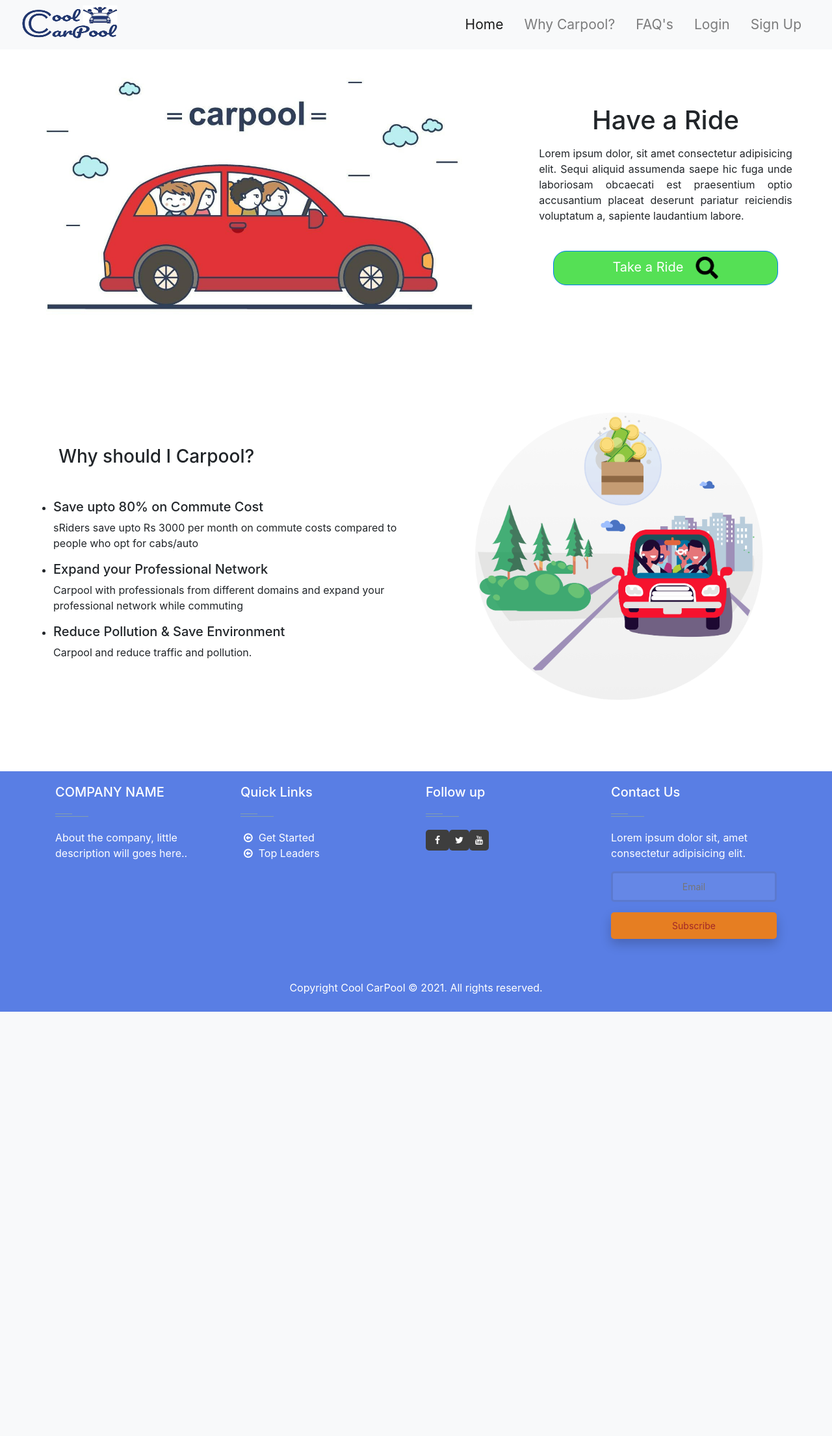
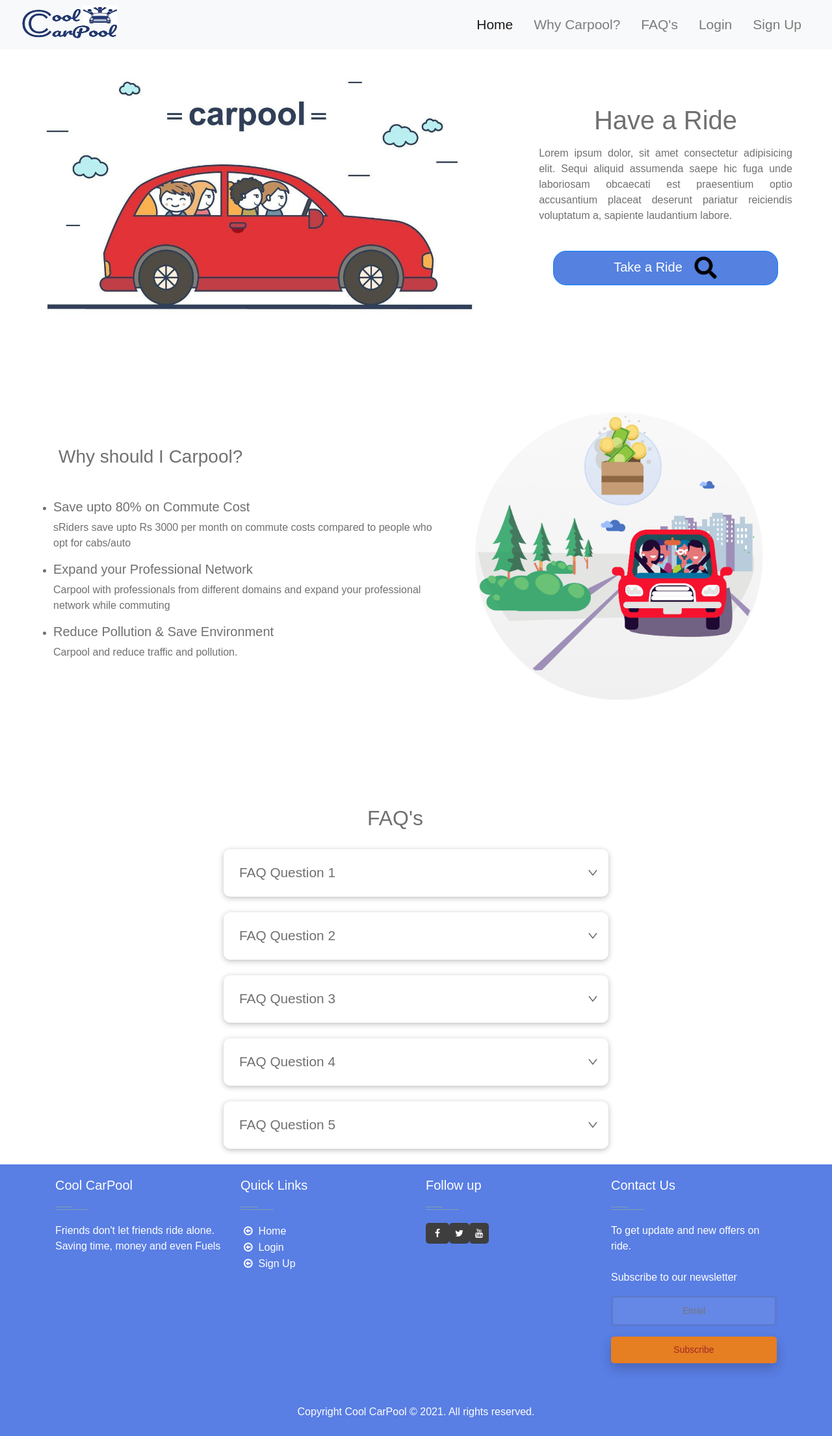
Before and after one commit to Grypton/Devheat_CoolCarPool, a Flask app: page / in a window 1280 px wide. Shown: the whole page at 65% size. Before the commit the page ends 1557 px from the top, so only its background shows below. Run offline with Flask 2, Linux system fonts and the light colour scheme; some libraries are stand-ins or nearby versions.

Commit message:
added faq section in home page

```diff
--- a/Website/static/home_style.css
+++ b/Website/static/home_style.css
@@ -70,7 +70,7 @@
 .search-button {
     display: inline;
     width: fit-content;
-    background-color: rgb(85, 224, 85) !important;
+    background-color: rgb(85, 129, 224) !important;
     align-items: center;
     margin: 2rem;
     border-radius: 20px;
@@ -203,3 +203,113 @@ img.img2 {
     margin: auto !important;
     overflow: hidden;
 }
+
+
+/* faq section */
+*, *::before, *::after {
+    box-sizing: border-box;
+    margin: 0;
+    padding: 0;
+    outline: none;
+}
+
+body {
+    font-size: 1rem;
+    font-family: sans-serif;
+    line-height: 1.5;
+    color: #707070;
+}
+.faq-container {
+    width:50%;
+    max-width: 60rem;
+    margin: 3rem auto 0;
+}
+@media (max-width: 992px) {
+    .faq-container {
+        width:70%;
+    }
+}
+@media (max-width: 592px) {
+    .faq-container {
+        width:90%;
+    }
+}
+
+.faq {
+    box-shadow: 0 2px 8px rgba(35, 35, 35, .30);
+    margin: 1.5rem;
+    transition: all 0.3s ease;
+    cursor: pointer;
+    background-color: #fff;
+    z-index: 1;
+    border-radius: 10px;
+
+}
+.faq:hover {
+    box-shadow: 0 4px 14px rgba(35, 35, 35, .30);
+}
+.faq_question {
+    font-size: 1.3rem;
+    font-weight: 200;
+    padding: 1.5rem;
+    position: relative;
+}
+.faq .to-bottom::before {
+    content: '';
+    position: absolute;
+    top: 50%;
+    right: 1rem;
+    transform: translateY(-50%);
+    border-right: 8px solid transparent;
+    border-left: 8px solid transparent;
+    border-top: 10px solid #707070;
+    border-radius: 10px;
+}
+.faq .to-bottom::after {
+    content: '';
+    position: absolute;
+    top: 50%;
+    right: calc(1rem + 1px);
+    border-right: 7px solid transparent;
+    border-left: 7px solid transparent;
+    transform: translateY(calc(-50% - 2px));
+    border-top: 9px solid #fff;
+    border-radius: 10px;
+}
+.faq .to-top::before {
+    content: '';
+    position: absolute;
+    top: 50%;
+    right: 1rem;
+    transform: translateY(-50%);
+    border-right: 8px solid transparent;
+    border-left: 8px solid transparent;
+    border-bottom: 10px solid #707070;
+    border-radius: 10px;
+
+}
+.faq .to-top::after {
+    content: '';
+    position: absolute;
+    top: 50%;
+    right: calc(1rem + 1px);
+    border-right: 7px solid transparent;
+    border-left: 7px solid transparent;
+    transform: translateY(calc(-50% + 1px));
+    border-bottom: 9px solid #fff;
+    border-radius: 10px;
+
+}
+.faq_answer {
+    display: none;
+    padding: 1rem;
+    border-top: 1px solid #bcbcbc;
+    border-radius: 10px;
+
+}
+
+#faq-heading{
+    width:90%;
+    text-align: center;
+    font-size:2rem;
+}
--- a/Website/templates/base.html
+++ b/Website/templates/base.html
@@ -69,9 +69,10 @@
                     <div class="row">
                         <div class="col-xs-12 col-sm-6 col-md-3">
                             <div class="widget subscribe no-box">
-                                <h5 class="widget-title">COMPANY NAME<span></span></h5>
-                                <p>About the company,
-                                    little description will goes here.. </p>
+                                <h5 class="widget-title">Cool CarPool<span></span></h5>
+                                <p>Friends don't let friends ride alone.
+                                    Saving time, money and even Fuels
+                                </p>
                             </div>
                         </div>
                         <div class="col-xs-12 col-sm-6 col-md-3">
@@ -79,12 +80,16 @@
                                 <h5 class="widget-title">Quick Links<span></span></h5>
                                 <ul class="thumbnail-widget">
                                     <li>
-                                        <div class="thumb-content"><a href="#.">&nbsp;
-                                                Get Started</a></div>
+                                        <div class="thumb-content"><a href="/">&nbsp;
+                                                Home</a></div>
                                     </li>
                                     <li>
-                                        <div class="thumb-content"><a href="#.">&nbsp;
-                                                Top Leaders</a></div>
+                                        <div class="thumb-content"><a href="/login">&nbsp;
+                                                Login</a></div>
+                                    </li>
+                                    <li>
+                                        <div class="thumb-content"><a href="/signup">&nbsp;
+                                                Sign Up</a></div>
                                     </li>
                                     <li>
                                 </ul>
@@ -100,8 +105,9 @@
                         <div class="col-xs-12 col-sm-6 col-md-3">
                             <div class="widget no-box">
                                 <h5 class="widget-title">Contact Us<span></span></h5>
-                                <p>Lorem ipsum dolor sit,
-                                    amet consectetur adipisicing elit.</p>
+                                <p>To get update and new offers on ride. <br><br>
+                                    Subscribe to our newsletter
+                                </p>
                                 <div class="emailfield"><input type="text" name="email" placeholder="Email"
                                         id="subscribe"><input name="uri" type="hidden" value="arabiantheme"><input
                                         name="loc" type="hidden" value="en_US"><input class="submitbutton ripplelink"
--- a/Website/templates/home.html
+++ b/Website/templates/home.html
@@ -21,9 +21,10 @@ Home
                     sit amet consectetur adipisicing elit. Sequi aliquid assumenda saepe hic fuga unde laboriosam
                     obcaecati est praesentium optio accusantium placeat deserunt pariatur reiciendis voluptatum a,
                     sapiente laudantium labore.</p>
-                <a href="/search" style="text-decoration: none; color:white;"><button type="button" class="btn search-button btn-primary btn-lg">Take a Ride &nbsp <img
-                        src="{{ url_for('static', filename = 'images/search.png') }}" alt="search button"
-                        width="12%"></button></a>
+                <a href="/search" style="text-decoration: none; color:white;"><button type="button"
+                        class="btn search-button btn-primary btn-lg">Take a Ride &nbsp <img
+                            src="{{ url_for('static', filename = 'images/search.png') }}" alt="search button"
+                            width="12%"></button></a>
             </div>
         </div>
     </div>
@@ -62,4 +63,50 @@ Home
         </div>
     </div>
 </section>
+
+<section class="faq-container">
+
+    <p id="faq-heading">FAQ's</p>
+    <div class="faqs">
+        <section class="faq">
+            <h2 class="faq_question to-bottom">FAQ Question 1</h2>
+            <div class="faq_answer">FAQ Answer</div>
+        </section>
+        <section class="faq">
+            <h2 class="faq_question to-bottom">FAQ Question 2</h2>
+            <div class="faq_answer">FAQ Answer 2</div>
+        </section>
+        <section class="faq">
+            <h2 class="faq_question to-bottom">FAQ Question 3</h2>
+            <div class="faq_answer">FAQ Answer 3</div>
+        </section>
+        <section class="faq">
+            <h2 class="faq_question to-bottom">FAQ Question 4</h2>
+            <div class="faq_answer">FAQ Answer 4</div>
+        </section>
+        <section class="faq">
+            <h2 class="faq_question to-bottom">FAQ Question 5</h2>
+            <div class="faq_answer">FAQ Answer 5</div>
+        </section>
+    </div>
+
+</section>
+
+<script>
+    let items = document.querySelectorAll('.faq');
+
+    let length = items.length;
+
+    items.forEach(
+        (item) => {
+            item.addEventListener('click', function () {
+                item.children[1].style.display = item.children[1].style.display === 'block' ? item.children[1].style.display = 'none' : item.children[1].style.display = 'block';
+                item.children[0].classList.toggle('to-bottom');
+                item.children[0].classList.toggle('to-top');
+            })
+        }
+    )
+</script>
+
+
 {%endblock%}
--- a/_config.yml
+++ /dev/null
@@ -1 +0,0 @@
-theme: jekyll-theme-time-machine
```
